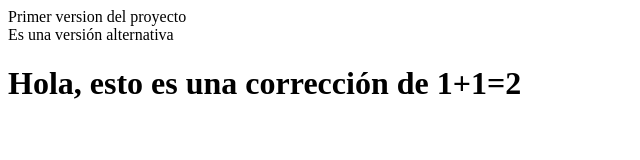
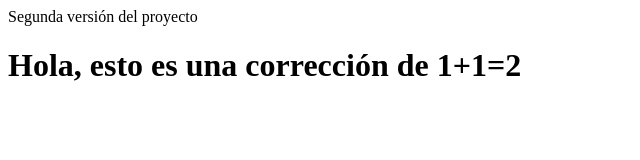
Before and after one commit to utsem/git, a plain HTML site: page web/index.html in a window 1280 px wide. Shown: the whole page, without its empty margins (0-640 px from the left). Drawn offline with Linux system fonts and the light colour scheme.

Commit message:
Modificación final de la rama test-alternativo
Esta versión previa esta lista para combinarse con la rama master

```diff
--- a/web/index.html
+++ b/web/index.html
@@ -11,8 +11,7 @@ and open the template in the editor.
         <meta name="viewport" content="width=device-width, initial-scale=1.0">
     </head>
     <body>
-        <div>Primer version del proyecto</div>
-        <div>Es una versión alternativa</div>
+        <div>Segunda versión del proyecto</div>
         <h1>Hola, esto es una corrección de 1+1=2</h1>
     </body>
 </html>
```
